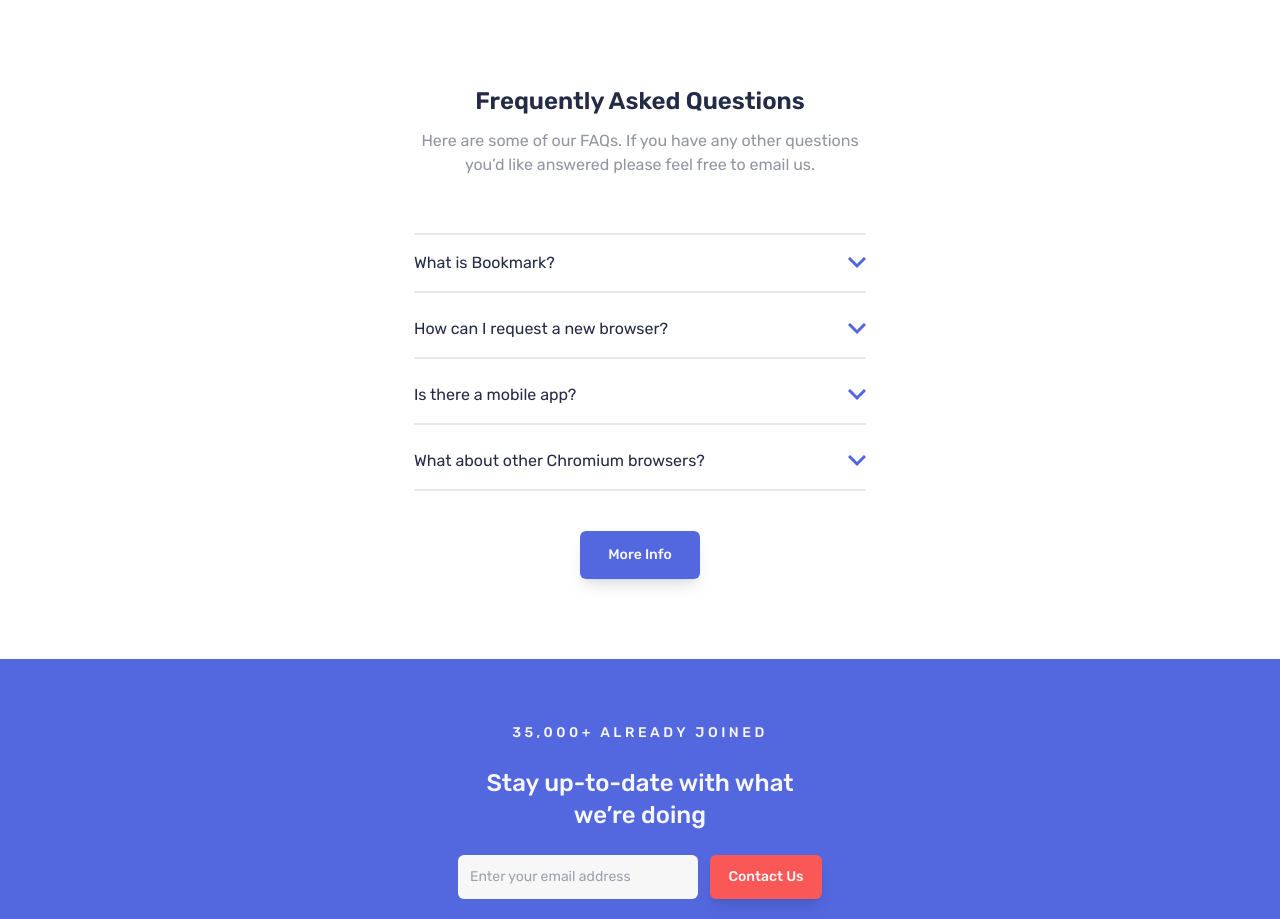
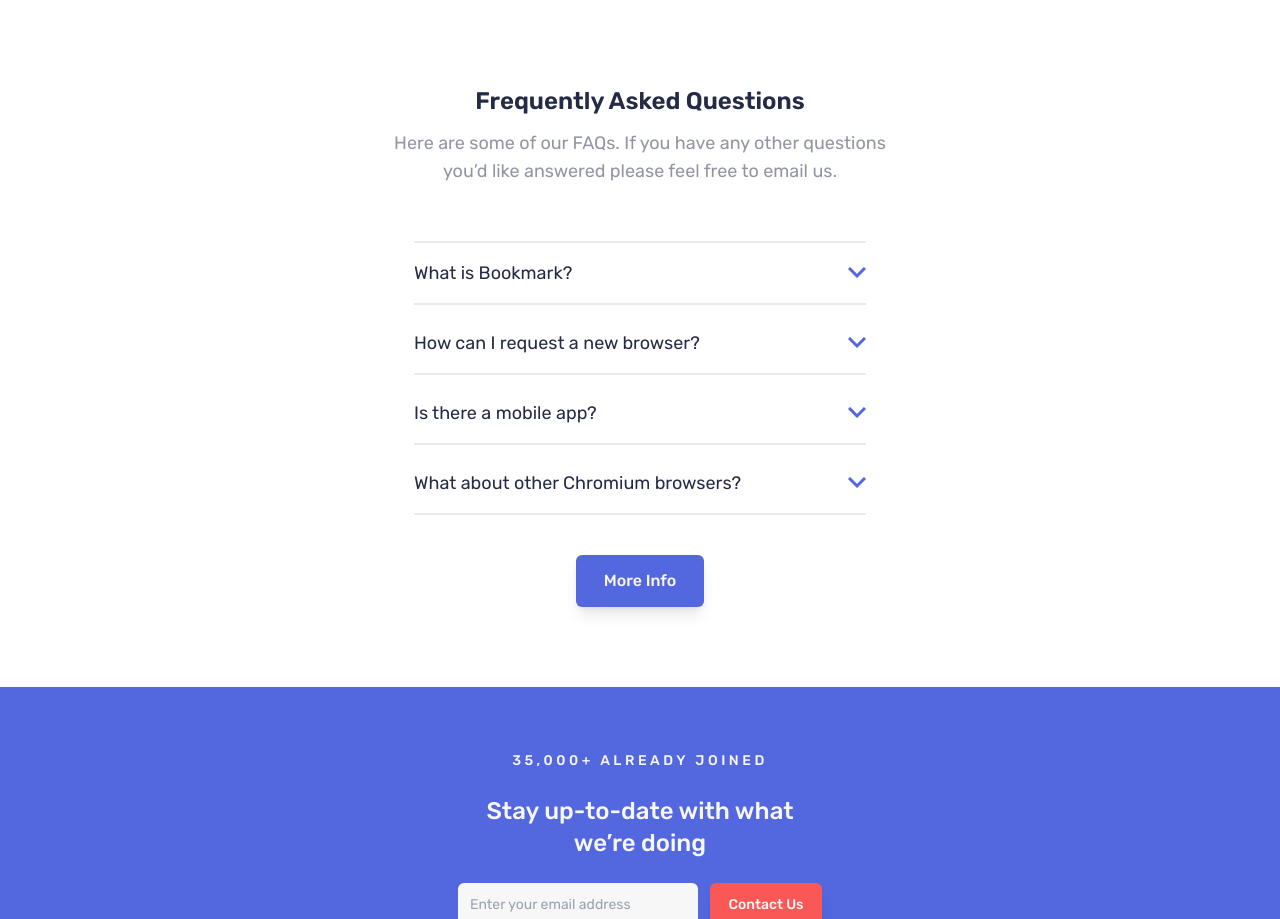
Before and after one commit to Abaljerind/bookmark-landing-page, a React (Vite) app: page / in a window 1280 px wide. Shown: the part 1980-2899 px from the top of the page. Built offline with nearby package versions, Linux system fonts and the light colour scheme.

Commit message:
3 <p> & <button> Style(FAQ): adjust font size for lg breakpoint
Adjust to 3 <p> and <button>

```diff
--- a/src/components/FAQ.jsx
+++ b/src/components/FAQ.jsx
@@ -37,7 +37,7 @@
         <h2 className="text-newDarkBlue mb-3 text-2xl font-semibold">
           Frequently Asked Questions
         </h2>
-        <p className="text-newDarkBlue/50">
+        <p className="text-newDarkBlue/50 lg:text-lg">
           Here are some of our FAQs. If you have any other questions{" "}
           <br className="hidden md:block" /> you’d like answered please feel
           free to email us.
@@ -54,7 +54,7 @@
               key={index + 1}
             >
               <div className="flex items-center justify-between pb-4">
-                <p className="text-newDarkBlue">{faq.question}</p>
+                <p className="text-newDarkBlue lg:text-lg">{faq.question}</p>
                 <button
                   onClick={() => handleOpen(index)}
                   className="cursor-pointer"
@@ -70,7 +70,7 @@
                 </button>
               </div>
               {openIndex === index && (
-                <p className="text-newDarkBlue/80 pb-6 leading-7">
+                <p className="text-newDarkBlue/80 pb-6 leading-7 lg:text-lg">
                   {faq.answer}
                 </p>
               )}
@@ -82,7 +82,7 @@
 
       <button
         type="button"
-        className="bg-newBlue text-newGrey cursor-pointer rounded-md px-7 py-3.5 text-sm font-medium shadow-lg"
+        className="bg-newBlue text-newGrey cursor-pointer rounded-md px-7 py-3.5 text-sm font-medium shadow-lg lg:text-base"
       >
         More Info
       </button>
```
